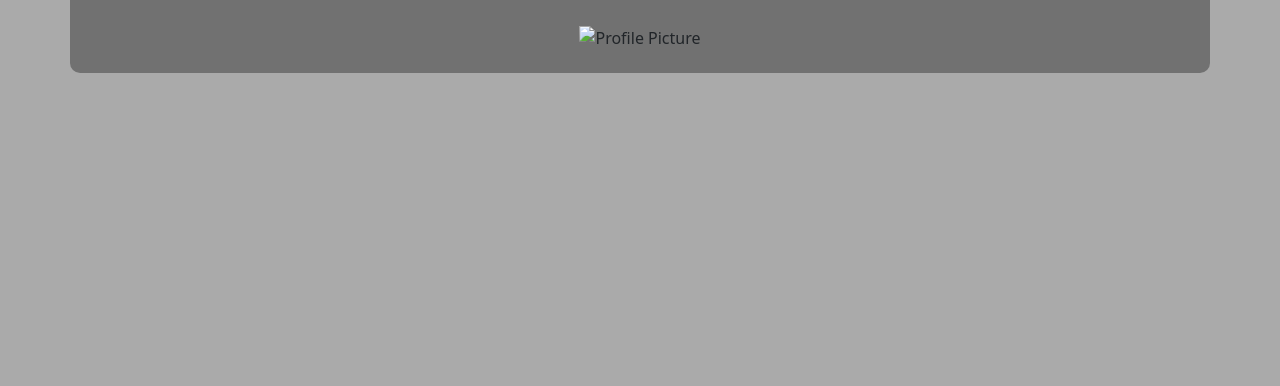
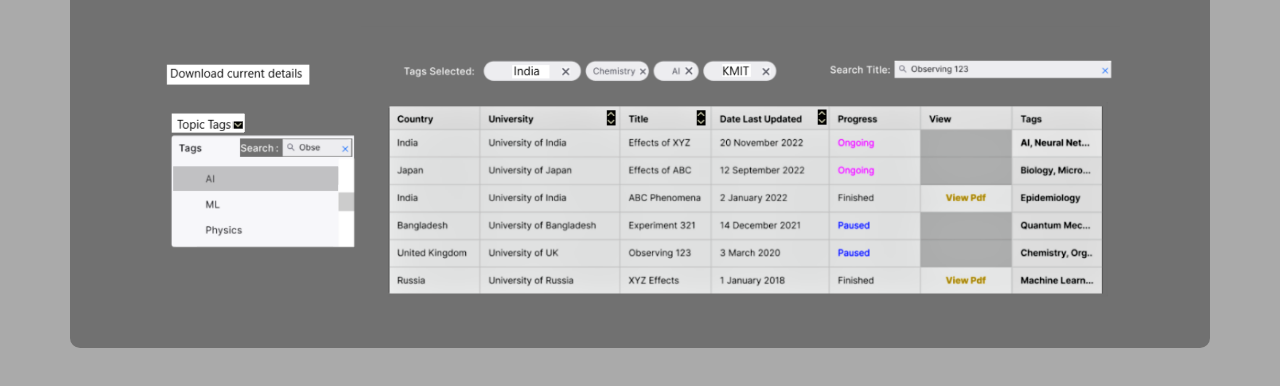
Before and after one commit to urujahmedsyed/resportal, a plain HTML site: page pgs/viewres.html in a window 1280 px wide. Shown: the part 176-562 px from the top of the page. Drawn offline with nearby package versions, Linux system fonts and the light colour scheme.

Commit message:
Update viewres.html

```diff
--- a/pgs/viewres.html
+++ b/pgs/viewres.html
@@ -86,7 +86,7 @@
     </nav>
     <div class="container" id="dome">
         <h2 id="tres">View Research</h2>
-        <img src="imagesa1/res.png" alt="Profile Picture" id="pfp" width="90%">
+        <img src="/imagesa1/restab.png" alt="Profile Picture" id="pfp" width="90%">
     </div>
 </body>
 
```
